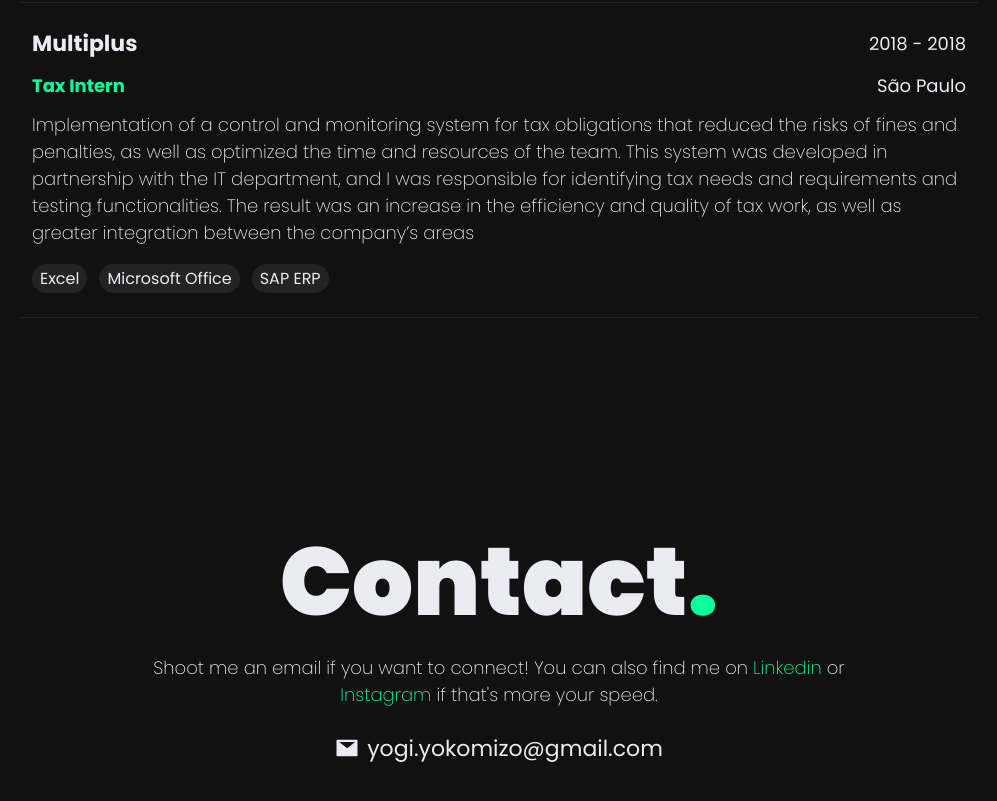
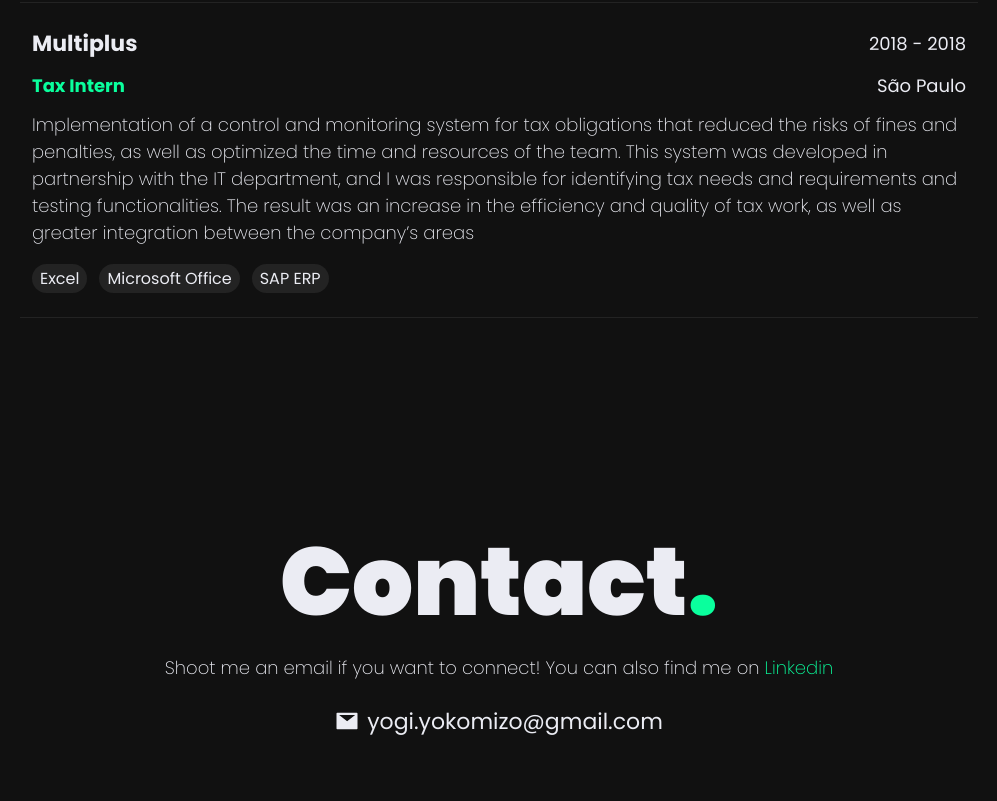
Before and after one commit to douglas-yokomizo/my-portfolio, a Next.js app: page / in a window 1280 px wide. Shown: the part 4289-5090 px from the top of the page, without its empty margins (171-1168 px from the left). Built offline with nearby package versions, Linux system fonts and the light colour scheme.

Commit message:
Update Contact.tsx

```diff
--- a/components/home/contact/Contact.tsx
+++ b/components/home/contact/Contact.tsx
@@ -22,11 +22,6 @@ export const Contact = () => {
             >
               Linkedin
             </Link>{" "}
-            or{" "}
-            <Link href="https://www.instagram.com/doug_yyk/" target="_blank" rel="nofollow">
-              Instagram
-            </Link>{" "}
-            if that&apos;s more your speed.
           </p>
         </Reveal>
         <Reveal width="100%">
```
